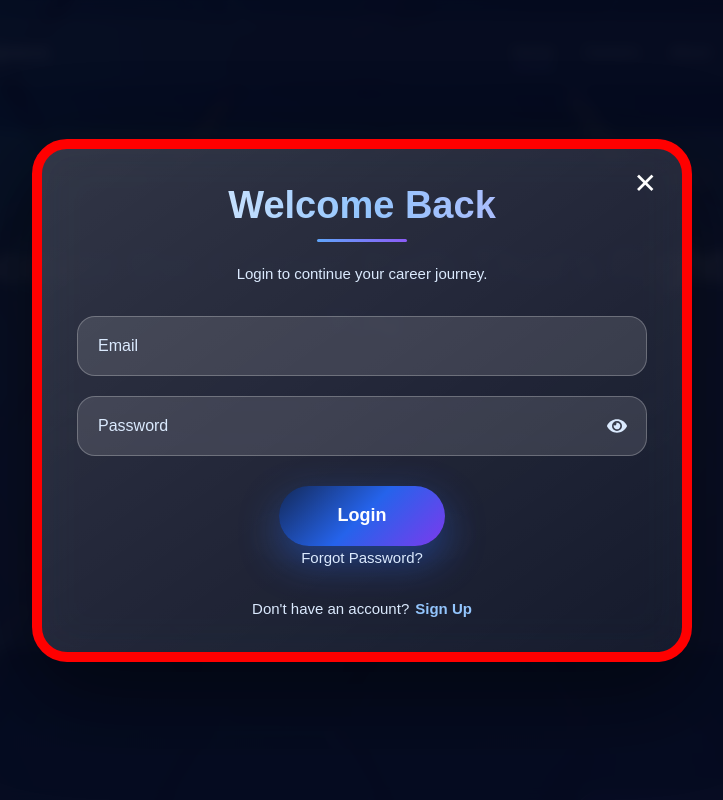
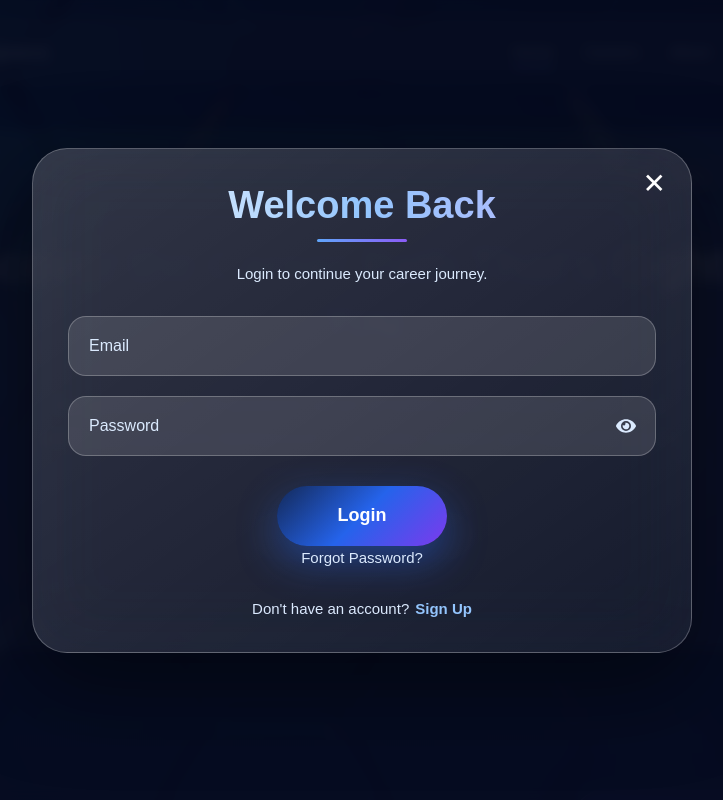
Before and after one commit to saherfatima12-hash/career-compass, a React (Vite) app: page / in a window 1280 px wide. Both pictures are taken after a click on the item "Log In". Shown: the top 800 px of the page, without its empty margins (278-1001 px from the left). Built offline with nearby package versions, Linux system fonts and the light colour scheme.

Commit message:
describe your change

```diff
--- a/src/index.css
+++ b/src/index.css
@@ -297,10 +297,10 @@ body {
   );
 
 
-  backdrop-filter:blur(25px);
-
-
-  -webkit-backdrop-filter:blur(25px);
+  backdrop-filter:blur(35px);
+
+
+  -webkit-backdrop-filter:blur(35px);
 
 
   border:
@@ -311,7 +311,7 @@ body {
 
   0 30px 90px rgba(0,0,0,0.5);
 
-   border: 10px solid red !important;
+   /* border: 10px solid red !important; */
 
   position:relative;
 
```
